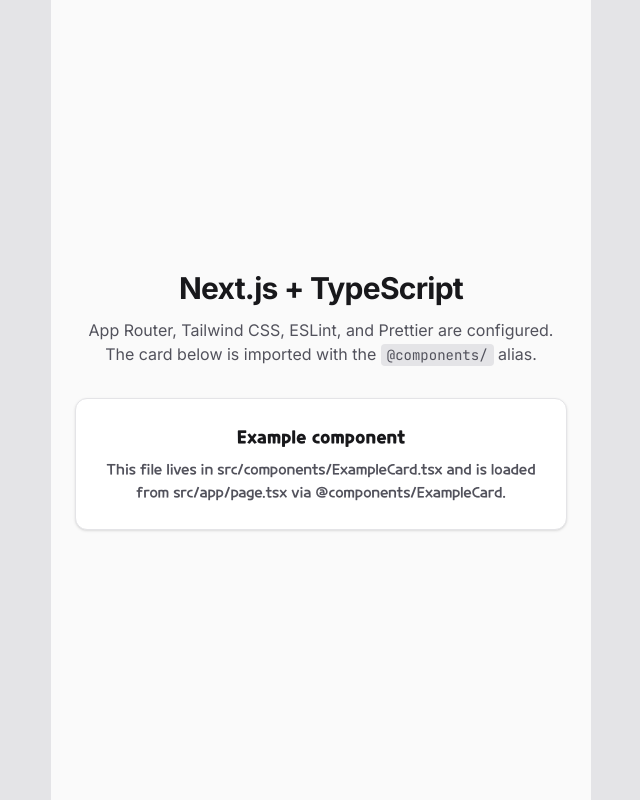
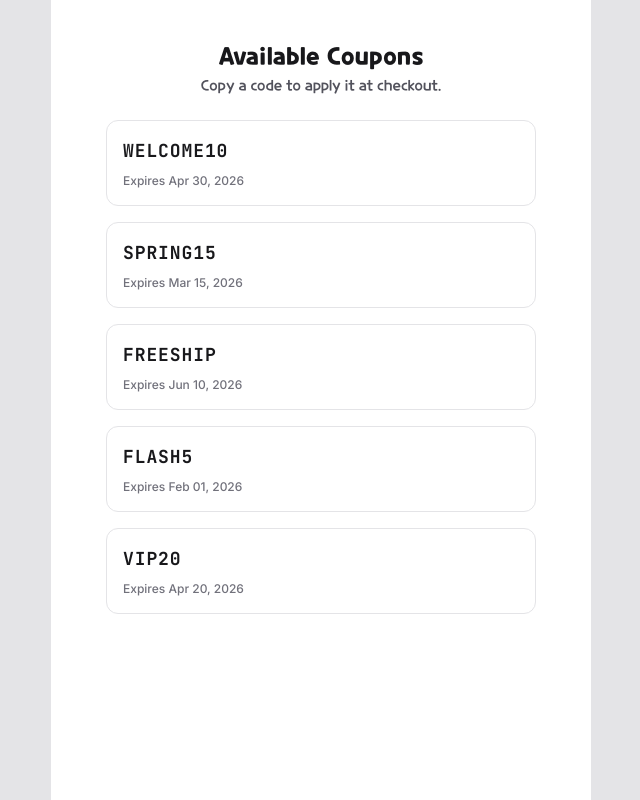
Before and after one commit to SAAABUZAK/crk-coupon, a Next.js app: page / in a window 1280 px wide. Shown: the whole page, without its empty margins (319-959 px from the left). Built offline with nearby package versions, Linux system fonts and the light colour scheme.

Commit message:
feat: set coupon list cards

```diff
--- a/src/app/page.tsx
+++ b/src/app/page.tsx
@@ -1,26 +1,19 @@
-import { ExampleCard } from "@components/ExampleCard";
+import { CouponList } from "@components/coupons/CouponList";
 
 export default function Home() {
   return (
-    <div className="flex min-h-full flex-1 flex-col items-center justify-center bg-zinc-50 px-6 py-16 dark:bg-zinc-950">
-      <main className="w-full max-w-lg space-y-8 text-center">
-        <div className="space-y-3">
-          <h1 className="text-3xl font-bold tracking-tight text-zinc-900 dark:text-zinc-50">
-            Next.js + TypeScript
+    <div className="flex min-h-full flex-1 flex-col items-center px-6 py-10">
+      <main className="w-full max-w-[430px] space-y-6">
+        <header className="space-y-1 text-center">
+          <h1 className="font-cookierun text-2xl font-bold text-zinc-900 dark:text-zinc-50">
+            Available Coupons
           </h1>
-          <p className="text-base text-zinc-600 dark:text-zinc-400">
-            App Router, Tailwind CSS, ESLint, and Prettier are configured. The
-            card below is imported with the{" "}
-            <code className="rounded bg-zinc-200 px-1.5 py-0.5 font-mono text-sm dark:bg-zinc-800">
-              @components/
-            </code>{" "}
-            alias.
+          <p className="font-cookierun text-sm text-zinc-600 dark:text-zinc-400">
+            Copy a code to apply it at checkout.
           </p>
-        </div>
-        <ExampleCard
-          title="Example component"
-          description="This file lives in src/components/ExampleCard.tsx and is loaded from src/app/page.tsx via @components/ExampleCard."
-        />
+        </header>
+
+        <CouponList />
       </main>
     </div>
   );
--- /dev/null
+++ b/src/components/coupons/CouponCard.tsx
@@ -0,0 +1,29 @@
+import type { Coupon } from "@/types/coupon";
+
+function formatExpirationDate(expirationDate: string) {
+  const date = new Date(expirationDate);
+  if (Number.isNaN(date.getTime())) return expirationDate;
+
+  return new Intl.DateTimeFormat(undefined, {
+    year: "numeric",
+    month: "short",
+    day: "2-digit",
+  }).format(date);
+}
+
+type CouponCardProps = {
+  coupon: Pick<Coupon, "code" | "expirationDate">;
+};
+
+export function CouponCard({ coupon }: CouponCardProps) {
+  return (
+    <article className="rounded-xl border border-zinc-200 bg-white p-4 dark:border-zinc-800 dark:bg-zinc-950">
+      <code className="block font-mono text-lg font-bold tracking-wider text-zinc-900 dark:text-zinc-50">
+        {coupon.code}
+      </code>
+      <p className="mt-2 text-xs font-medium text-zinc-500 dark:text-zinc-400">
+        Expires {formatExpirationDate(coupon.expirationDate)}
+      </p>
+    </article>
+  );
+}
--- /dev/null
+++ b/src/components/coupons/CouponList.tsx
@@ -0,0 +1,18 @@
+import couponsData from "../../data/coupons.json";
+import type { Coupon } from "../../types/coupon";
+
+import { CouponCard } from "./CouponCard";
+
+export function CouponList() {
+  const coupons: Coupon[] = couponsData
+
+  return (
+    <section className="w-full">
+      <div className="space-y-4">
+        {coupons.map((coupon) => (
+          <CouponCard key={coupon.id} coupon={coupon} />
+        ))}
+      </div>
+    </section>
+  );
+}
--- /dev/null
+++ b/src/data/coupons.json
@@ -0,0 +1,42 @@
+[
+  {
+    "id": "welcome-10",
+    "title": "Welcome Discount",
+    "code": "WELCOME10",
+    "description": "Get 10% off your first order. Limited-time offer for new customers.",
+    "expirationDate": "2026-04-30",
+    "isExpired": false
+  },
+  {
+    "id": "spring-15",
+    "title": "Spring Savings",
+    "code": "SPRING15",
+    "description": "15% off select items. Great for stocking up for the season.",
+    "expirationDate": "2026-03-15",
+    "isExpired": true
+  },
+  {
+    "id": "free-ship",
+    "title": "Free Shipping",
+    "code": "FREESHIP",
+    "description": "Enjoy free standard shipping on orders over $25.",
+    "expirationDate": "2026-06-10",
+    "isExpired": false
+  },
+  {
+    "id": "flash-5",
+    "title": "Flash Deal",
+    "code": "FLASH5",
+    "description": "A quick $5 off when you reach the minimum cart total.",
+    "expirationDate": "2026-02-01",
+    "isExpired": true
+  },
+  {
+    "id": "vip-20",
+    "title": "VIP Member 20%",
+    "code": "VIP20",
+    "description": "Exclusive 20% off for VIP members. Once it’s gone, it’s gone.",
+    "expirationDate": "2026-04-20",
+    "isExpired": false
+  }
+]
--- /dev/null
+++ b/src/types/coupon.ts
@@ -0,0 +1,8 @@
+export type Coupon = {
+  id: string;
+  title: string;
+  code: string;
+  description: string;
+  expirationDate: string;
+  isExpired: boolean;
+};
```
